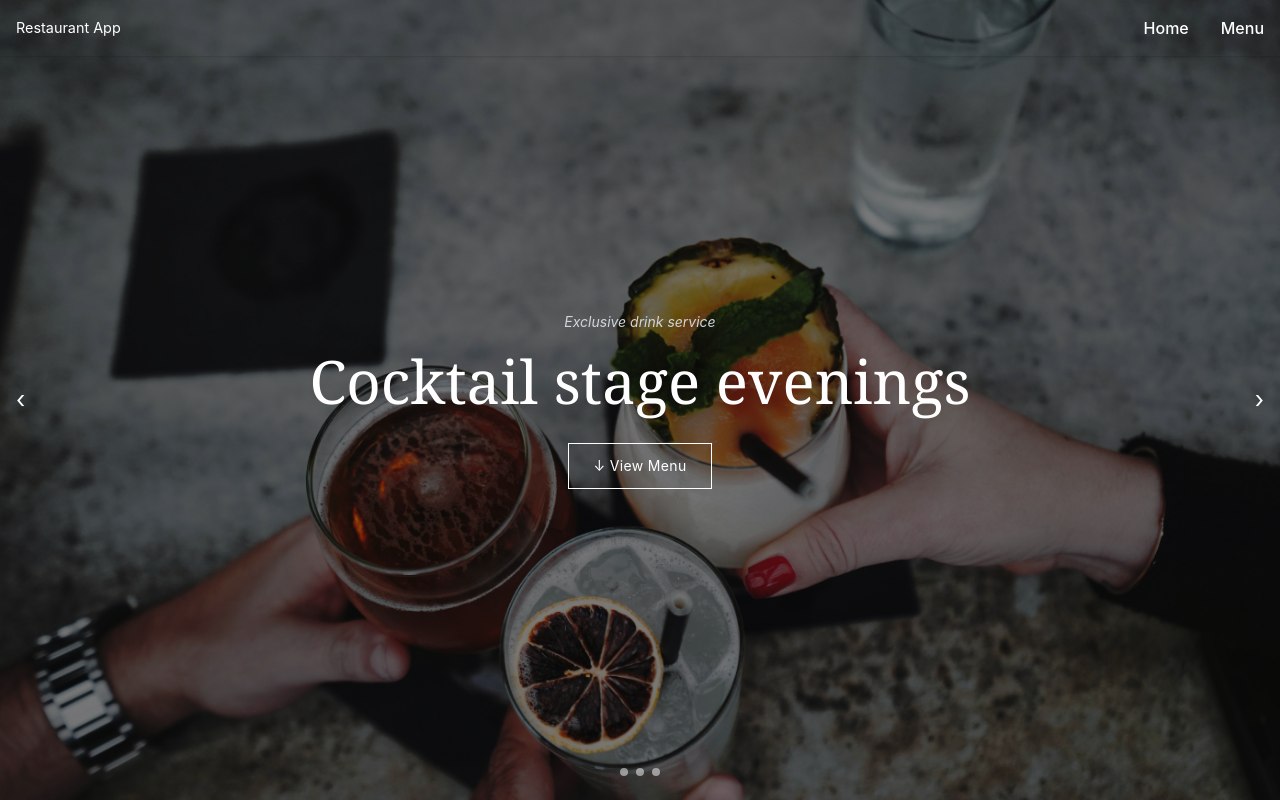
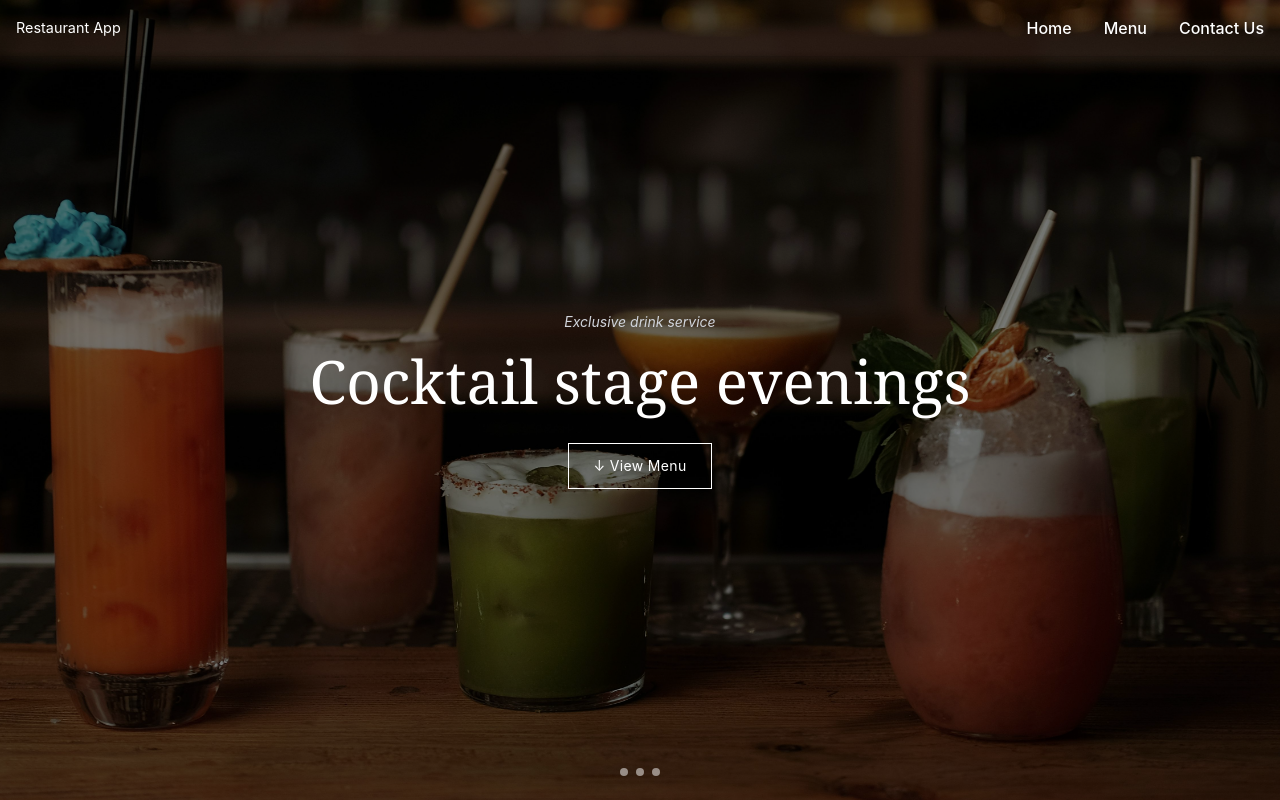
Before and after one commit to emmyq10/Restaurant, an Angular app: page / in a window 1280 px wide. Built offline with nearby package versions, Linux system fonts and the light colour scheme.

Commit message:
Worked on the contact us page

```diff
--- a/src/app/app.routes.ts
+++ b/src/app/app.routes.ts
@@ -9,4 +9,8 @@ export const routes: Routes = [
     path: 'menu',
     loadComponent: () => import('./menu/menu').then((m) => m.Menu),
   },
+  {
+    path: 'contact',
+    loadComponent: () => import('./contact/contact').then((m) => m.Contact),
+  },
 ];
--- /dev/null
+++ b/src/app/contact/contact.html
@@ -0,0 +1,106 @@
+<section class="bg-black text-white">
+
+    <section class="relative w-full h-[20vh] sm:h-[50vh] overflow-hidden">
+
+        <!-- Background Image -->
+        <img src="imgs/hero2.jpg" alt="Contact Background" class="w-full h-full object-cover" />
+
+        <!-- Dark Overlay -->
+        <div class="absolute inset-0 bg-black/60"></div>
+
+        <!-- Centered Content -->
+        <div class="absolute inset-0 flex items-center justify-center">
+            <h1 class="text-white text-3xl sm:text-5xl font-serif tracking-wide">
+                Contact Us
+            </h1>
+        </div>
+
+    </section>
+
+    <!-- CONTACT SECTION -->
+    <div class="max-w-7xl mx-auto px-4 py-12 grid md:grid-cols-2 gap-10">
+
+        <!-- LEFT SIDE -->
+        <div>
+            <h1 class="text-3xl sm:text-5xl font-serif mb-6">
+                Get in touch
+            </h1>
+
+            <p class="text-gray-400 text-sm leading-relaxed mb-6">
+                Lorem ipsum dolor sit amet, consectetur adipisicing elit, sed do eiusmod tempor incididunt ut labore et
+                dolore magna aliqua.
+                Ut enim ad minim veniam, quis nostrud exercitation ullamco laboris nisi ut aliquip ex ea com.
+            </p>
+
+            <!-- CONTACT INFO -->
+            <div class="space-y-3 text-sm text-gray-300">
+                <p>
+                    <i class="pi pi-clock"></i>
+                    Mon–Sun: 09am – 09pm
+                </p>
+                <p>
+                    <i class="pi pi-map-marker"></i>
+                    By 3rd Gate Junction, Kurudu, Ashata 900109, Federal Capital Territory, Nigeria
+                </p>
+                <p>
+                    <i class="pi pi-phone"></i>
+                    301-382-4311, 301-461-9671
+                </p>
+            </div>
+        </div>
+
+        <button (click)="openWhatsApp()"
+            class="fixed bottom-5 right-5 z-50 flex items-center gap-2 bg-green-500 hover:bg-green-600 text-white px-4 py-3 rounded-full shadow-lg transition-all duration-300 hover:scale-105 active:scale-95">
+            <!-- WhatsApp Icon -->
+            <svg xmlns="http://www.w3.org/2000/svg" class="w-5 h-5" viewBox="0 0 24 24" fill="currentColor">
+                <path
+                    d="M20.52 3.48A11.94 11.94 0 0012.05 0C5.4 0 .06 5.34.06 12c0 2.11.55 4.17 1.6 6L0 24l6.2-1.63A11.94 11.94 0 0012.05 24C18.7 24 24.05 18.66 24.05 12c0-3.2-1.25-6.2-3.53-8.52zM12.05 21.8c-1.9 0-3.75-.5-5.38-1.44l-.38-.22-3.68.97.98-3.6-.25-.37A9.73 9.73 0 012.3 12c0-5.37 4.37-9.75 9.75-9.75S21.8 6.63 21.8 12s-4.37 9.8-9.75 9.8zm5.4-7.3c-.3-.15-1.77-.87-2.04-.97-.27-.1-.47-.15-.67.15-.2.3-.77.97-.95 1.17-.17.2-.35.22-.65.07-.3-.15-1.27-.47-2.42-1.5-.9-.8-1.5-1.77-1.67-2.07-.17-.3-.02-.46.13-.6.13-.13.3-.35.45-.52.15-.17.2-.3.3-.5.1-.2.05-.37-.02-.52-.07-.15-.67-1.62-.92-2.22-.24-.58-.5-.5-.67-.5h-.57c-.2 0-.52.07-.8.37-.27.3-1.05 1.02-1.05 2.5 0 1.47 1.08 2.9 1.23 3.1.15.2 2.12 3.25 5.15 4.55.72.3 1.28.47 1.72.6.72.23 1.37.2 1.88.12.57-.08 1.77-.72 2.02-1.42.25-.7.25-1.3.17-1.42-.07-.12-.27-.2-.57-.35z" />
+            </svg>
+
+            <span class="text-sm font-medium sm:inline">
+                Chat with us
+            </span>
+        </button>
+
+    </div>
+
+    <!-- MAP SECTION -->
+    <div class="w-full h-[250px] sm:h-[350px]">
+        <iframe class="w-full h-full border-0" loading="lazy" allowfullscreen
+            src="https://www.google.com/maps?q=8.9334032,7.5513194&z=17&output=embed">
+        </iframe>
+    </div>
+
+    <!-- FOOTER -->
+    <footer class="flex max-w-7xl mx-auto px-4 py-12 md:grid-cols-4 gap-10 text-sm">
+
+        <!-- BRAND -->
+        <div>
+            <h2 class="font-serif text-xl mb-4">Bridge</h2>
+            <p class="text-gray-400 mb-4">
+                Lorem ipsum dolor sit amet, consectetur adipisicing elit.
+            </p>
+        </div>
+
+        <!-- PAGES -->
+        <div>
+            <h3 class="font-semibold mb-4">Pages</h3>
+            <ul class="space-y-2 text-gray-400">
+                <li><a routerLink="/" class="hover:text-white">Home</a></li>
+                <li><a routerLink="/reservations" class="hover:text-white">Reservations</a></li>
+                <li><a routerLink="/menu" class="hover:text-white">Menu</a></li>
+                <li><a routerLink="/contact" class="hover:text-white">Contact</a></li>
+            </ul>
+        </div>
+
+        <!-- INSTAGRAM -->
+        <div>
+            <h3 class="font-semibold mb-4">Instagram</h3>
+            <p class="text-gray-400">
+                @yourrestaurant
+            </p>
+        </div>
+
+    </footer>
+
+</section>
--- /dev/null
+++ b/src/app/contact/contact.ts
@@ -0,0 +1,23 @@
+import { Component } from '@angular/core';
+import { CommonModule } from '@angular/common';
+import { RouterModule } from '@angular/router';
+
+@Component({
+  selector: 'app-contact',
+  imports: [ CommonModule, RouterModule],
+  templateUrl: './contact.html',
+  styleUrl: './contact.css',
+})
+export class Contact {
+
+  openWhatsApp() {
+  const phone = '2348012345678'; // Replace with your number
+
+  const message = 'Hello, I would like to make an inquiry about your menu.';
+  const encodedMessage = encodeURIComponent(message);
+
+  const url = `https://wa.me/${phone}?text=${encodedMessage}`;
+
+  window.open(url, '_blank');
+}
+}
--- a/src/app/home/home.html
+++ b/src/app/home/home.html
@@ -24,12 +24,18 @@
               Menu
             </a>
           </li>
+          <li>
+            <a routerLink="/contact"
+              class="no-underline text-text-white text-base font-medium transition-colors hover:text-text-gray cursor-pointer">
+              Contact Us
+            </a>
+          </li>
         </ul>
       </nav>
 
       <!-- Mobile hamburger button -->
       <button type="button"
-        class="md:hidden inline-flex items-center justify-center rounded-full p-2 text-text-dark hover:bg-white/10 focus:outline-none"
+        class="md:hidden inline-flex items-center justify-center rounded-full p-2 text-text-white hover:bg-white/10 focus:outline-none"
         (click)="toggleMobileMenu()" aria-label="Toggle navigation">
         <svg class="h-10 w-10" xmlns="http://www.w3.org/2000/svg" fill="none" viewBox="0 0 24 24" stroke="currentColor"
           stroke-width="2">
@@ -55,6 +61,12 @@
               Menu
             </a>
           </li>
+          <li>
+            <a routerLink="/contact" (click)="closeMobileMenu()"
+              class="block no-underline text-text-gray text-base font-medium transition-colors hover:text-text-gray">
+              Contact Us
+            </a>
+          </li>
         </ul>
       </nav>
     </div>
@@ -62,10 +74,8 @@
 
   <!-- SLIDES -->
   <div class="absolute inset-0">
-
-    <div *ngFor="let slide of slides; let i = index" class="absolute inset-0 transition-opacity duration-700"
-      [class.opacity-100]="currentIndex === i" [class.opacity-0]="currentIndex !== i">
-      <img [src]="slide.image" class="w-full h-full object-cover" alt="hero image" />
+      <div  class="absolute inset-0 transition-opacity duration-700">
+      <img [src]="slides()[currentIndex()]" class="w-full h-full object-cover" alt="hero image" />
 
       <!-- DARK OVERLAY -->
       <div class="absolute inset-0 bg-black/50"></div>
@@ -91,18 +101,23 @@
   </div>
 
   <!-- NAV ARROWS -->
-  <button (click)="prevSlide()" class="absolute left-4 top-1/2 -translate-y-1/2 text-white text-2xl z-20">
+  <!-- <button (click)="prevSlide()" class="absolute left-4 top-1/2 -translate-y-1/2 text-white text-2xl z-20">
     ‹
   </button>
 
   <button (click)="nextSlide()" class="absolute right-4 top-1/2 -translate-y-1/2 text-white text-2xl z-20">
     ›
-  </button>
+  </button> -->
 
   <!-- DOT INDICATORS -->
   <div class="absolute bottom-6 left-1/2 -translate-x-1/2 flex gap-2 z-20">
-    <span *ngFor="let slide of slides; let i = index" class="w-2 h-2 rounded-full bg-white/50"
-      [class.bg-white]="currentIndex === i"></span>
+    @for (img of slides(); track $index) {
+      <span
+      class="w-2 h-2 rounded-full bg-white/50"
+      [class.bg-white]="$index === currentIndex()"
+      (click)="currentIndex.set($index); resetSlides()"
+      ></span>
+    }
   </div>
 
 </section>
--- a/src/app/home/home.ts
+++ b/src/app/home/home.ts
@@ -1,4 +1,4 @@
-import { Component, OnInit, OnDestroy, NgZone } from '@angular/core';
+import { Component, OnInit, OnDestroy, signal, input } from '@angular/core';
 import { CommonModule } from '@angular/common';
 import { RouterModule } from '@angular/router';
 import { Subscription, timer } from 'rxjs';
@@ -12,44 +12,42 @@ import { Subscription, timer } from 'rxjs';
 })
 export class Home implements OnInit, OnDestroy {
 
-  constructor(private ngZone: NgZone) {}
+
+  slides = input<string[]>(['imgs/hero1.jpg', 'imgs/hero2.jpg', 'imgs/hero3.jpg']);
   private timerSubscription?: Subscription
+  currentIndex = signal<number>(0);
 
-  slides = [
-    { image: 'imgs/hero1.jpg' },
-    { image: 'imgs/hero2.jpg' },
-    { image: 'imgs/hero3.jpg' }
-  ];
 
-  currentIndex = 0;
-  intervalId!: ReturnType <typeof setInterval>;
 
   ngOnInit() {
-   this.startAutoSlide();
+    this.startAutoSlide();
   }
 
   ngOnDestroy() {
-    clearInterval(this.intervalId);
     this.timerSubscription?.unsubscribe();
   }
 
   startAutoSlide() {
-    this.timerSubscription = timer(5000,5000).subscribe(() =>{
-      this.slides[this.currentIndex]
-      this.slides.forEach(i => i.image);
-      console.log(this.slides[this.currentIndex])
+    this.timerSubscription = timer(3000,3000).subscribe(() =>{
+      this.nextSlide();
     })
 
   }
 
   nextSlide() {
-    console.log('Sliding...', this.currentIndex);
-    this.currentIndex = (this.currentIndex + 1) % this.slides.length;
+    const currentIndex = (this.currentIndex() + 1) % this.slides().length;
+    this.currentIndex.set(currentIndex);
   }
 
   prevSlide() {
-    this.currentIndex =
-      (this.currentIndex - 1 + this.slides.length) % this.slides.length;
+    const currentIndex = (this.currentIndex() - 1 + this.slides().length) % this.slides().length;
+    this.currentIndex.set(currentIndex);
+    this.resetSlides();
+  }
+
+  resetSlides(): void {
+    this.timerSubscription?.unsubscribe();
+    this.startAutoSlide();
   }
 
   // This is the nav bar Ts file
--- a/src/styles.css
+++ b/src/styles.css
@@ -1,5 +1,7 @@
 /* You can add global styles to this file, and also import other style files */
 @import "tailwindcss";
+
+@import "primeicons/primeicons.css";
 
 /* Global design tokens */
 @theme {
```
Also changed, not shown: src/app/contact/contact.css (added), 2 other files (tests, documents, lock files or other folders).
